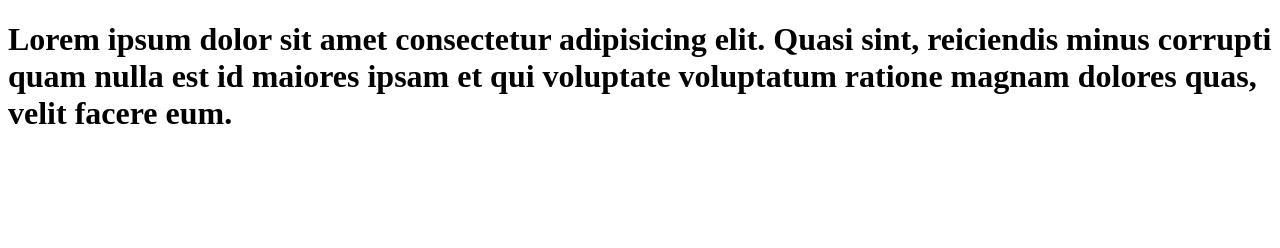
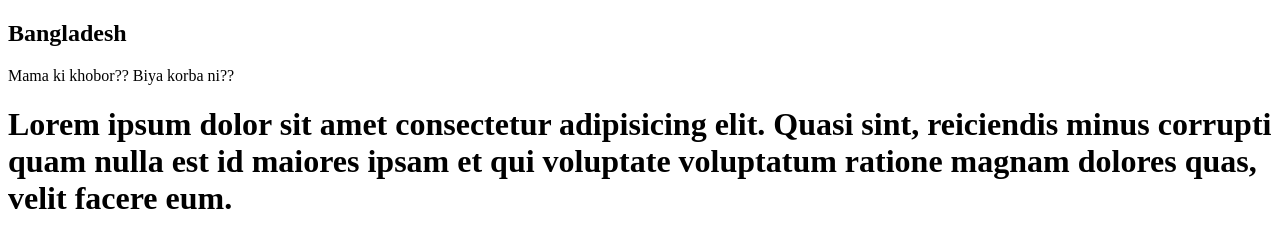
Before and after one commit to zahidul-islam7788/zahid-rocks, a plain HTML site: page index.html in a window 1280 px wide. Drawn offline with Linux system fonts and the light colour scheme.

Commit message:
mamar biya

```diff
--- a/index.html
+++ b/index.html
@@ -7,6 +7,8 @@
     <title>Document</title>
 </head>
 <body>
+    <h2>Bangladesh</h2>
+    <article>Mama ki khobor?? Biya korba ni??</article>
     <h1>Lorem ipsum dolor sit amet consectetur adipisicing elit. Quasi sint, reiciendis minus corrupti quam nulla est id maiores ipsam et qui voluptate voluptatum ratione magnam dolores quas, velit facere eum.</h1>
 </body>
 </html>
```
